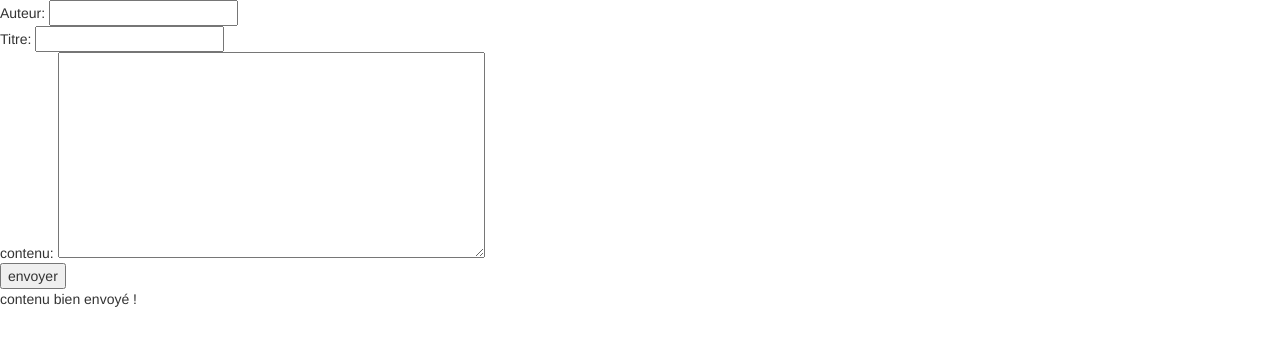
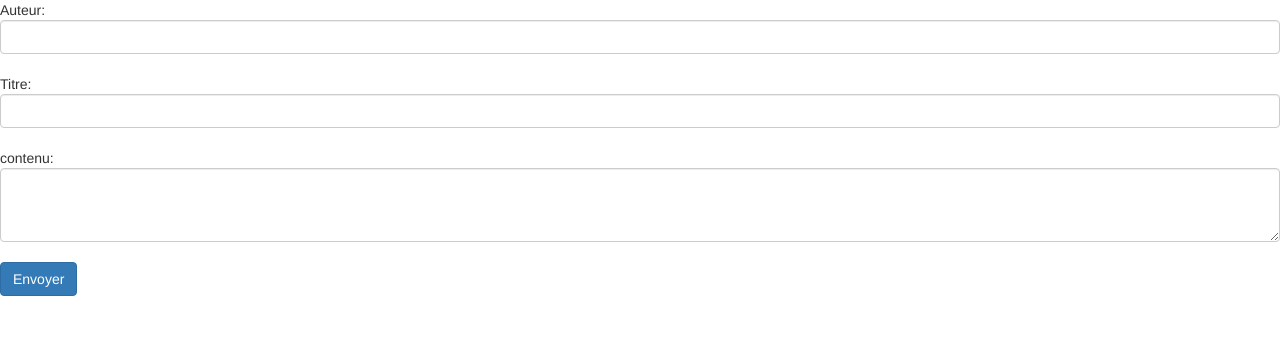
Before and after one commit to jusolibre/blog, a PHP site: page /test.php in a window 1280 px wide. Shown: the top 346 px of the page. Run offline with PHP 8.4, Linux system fonts and the light colour scheme.

Commit message:
modif
modif

```diff
--- a/test.php
+++ b/test.php
@@ -8,20 +8,20 @@
 <body>
 
 
-	<form classs="form-group" action="test.php" method="get" name="formulaire">
-		Auteur: <input type="text" name="auteur" /><br/>
-		Titre: <input type="text" name="titre" /><br/>
-		contenu: <textarea name="contenu" rows="10" cols="50"></textarea><br/>
-		<input type="submit" value="envoyer"/>
+	<form classs="form-group" action="test.php" method="post" name="formulaire">
+		Auteur: <input class="form-control" type="text" name="auteur" /><br/>
+		Titre: <input class="form-control" type="text" name="titre" /><br/>
+		contenu: <textarea type="text" class="form-control" name="contenu" rows="3"></textarea><br/>
+		<button type="submit" class="btn btn-primary">Envoyer</button>
 	</form>
 
 
 
 	<?php
 
-	$auteur = (isset($auteur)) ? $_GET['auteur'] : null;
-	$titre = (isset($titre)) ? $_GET['titre'] : null;
-	$contenu = (isset($contenu)) ? $_GET['contenu'] : null;
+	$auteur = (isset($auteur)) ? $_POST['auteur'] : null;
+	$titre = (isset($titre)) ? $_POST['titre'] : null;
+	$contenu = (isset($contenu)) ? $_POST['contenu'] : null;
 
 	if(isset($auteur) && isset($titre) && isset($contenu)){
 		echo $auteur." ".$titre." ".$contenu;}
@@ -39,16 +39,16 @@
 			die('Erreur: Le contenu est pas envoyé');
 		}
 
-		if (isset($_GET['auteur'])) {
-			$auteur = htmlspecialchars($_GET['auteur']);
+		if (isset($_POST['auteur'])) {
+			$auteur = htmlspecialchars($_POST['auteur']);
 		}
 
 
-		if (isset($_GET['titre'])) {
-			$titre = htmlspecialchars($_GET['titre']);
+		if (isset($_POST['titre'])) {
+			$titre = htmlspecialchars($_POST['titre']);
 		}
-		if (isset($_GET['contenu'])) {
-			$contenu = htmlspecialchars($_GET['contenu']);
+		if (isset($_POST['contenu'])) {
+			$contenu = htmlspecialchars($_POST['contenu']);
 		}
 // On ajoute une entrée dans la table avec une requête préparé et en utilisant des marqueurs auteurinatifs.
 
@@ -60,8 +60,6 @@
 			"contenu" => $contenu,
 			));
 
-		echo 'contenu bien envoyé !';
-
 		$req->closeCursor();
 
 	?>
```
